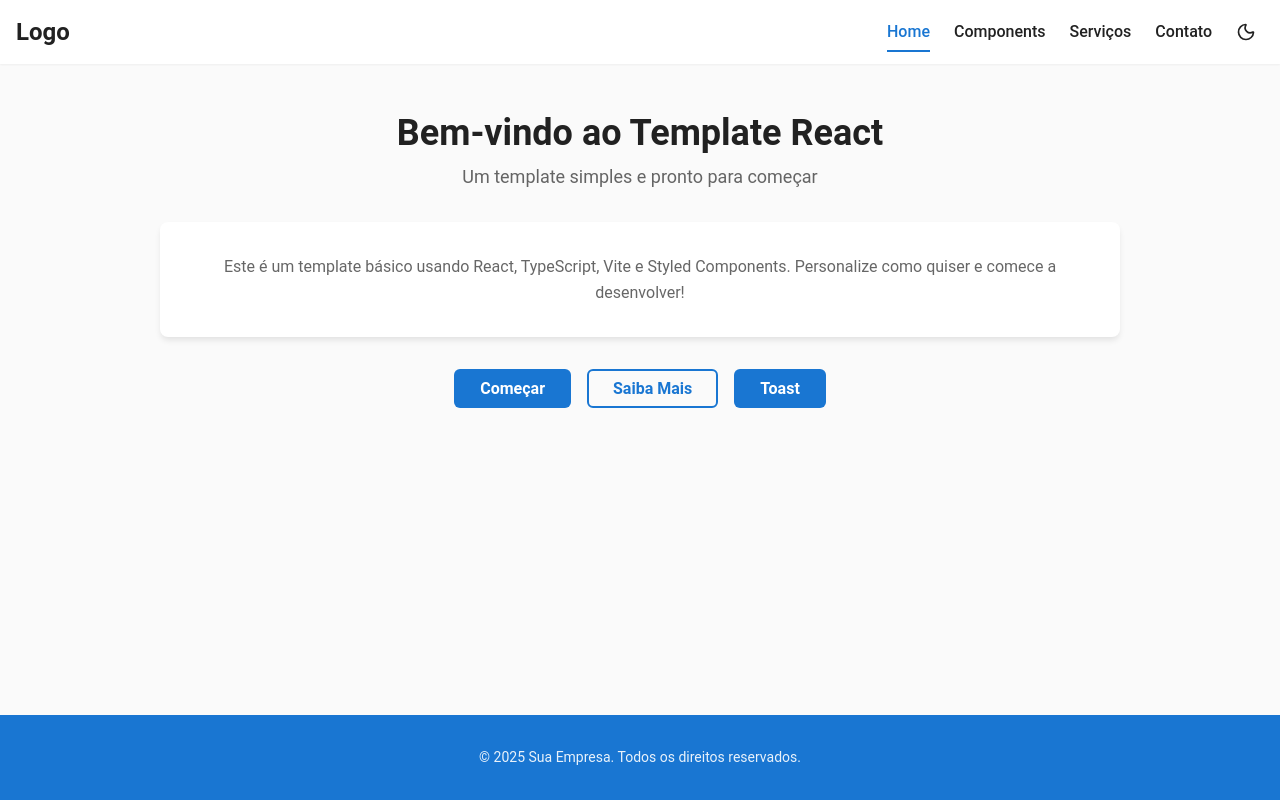
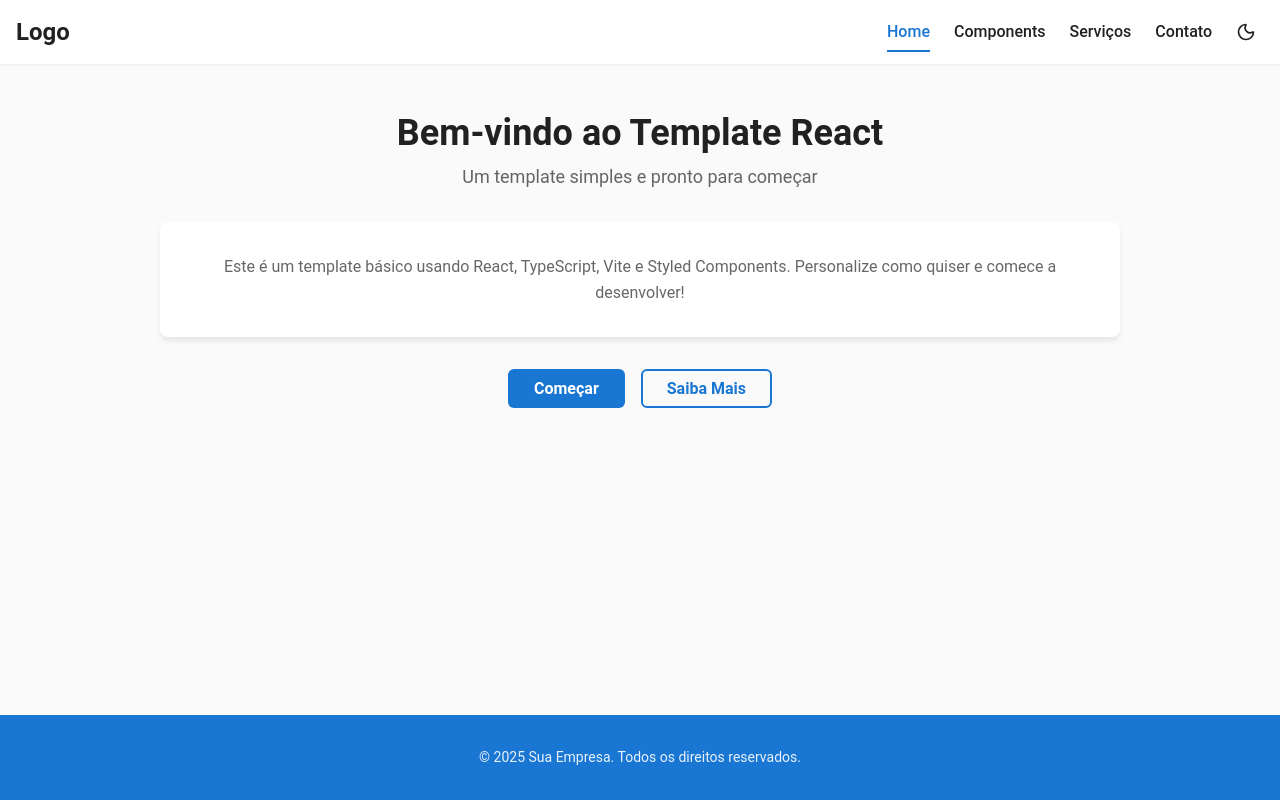
Before and after one commit to thiagopedro99/template-react, a React (Vite) app: page / in a window 1280 px wide. Shown: the top 800 px of the page. Built offline with nearby package versions, Linux system fonts and the light colour scheme.

Commit message:
feat: Remove toat for home

```diff
--- a/src/pages/home/index.tsx
+++ b/src/pages/home/index.tsx
@@ -40,9 +40,6 @@ const Home = () => {
             <Button $variant="outline">
               Saiba Mais
             </Button>
-            <Button onClick={handleClick}>
-              Toast
-            </Button>
           </Flex>
 
         </Flex>
```
